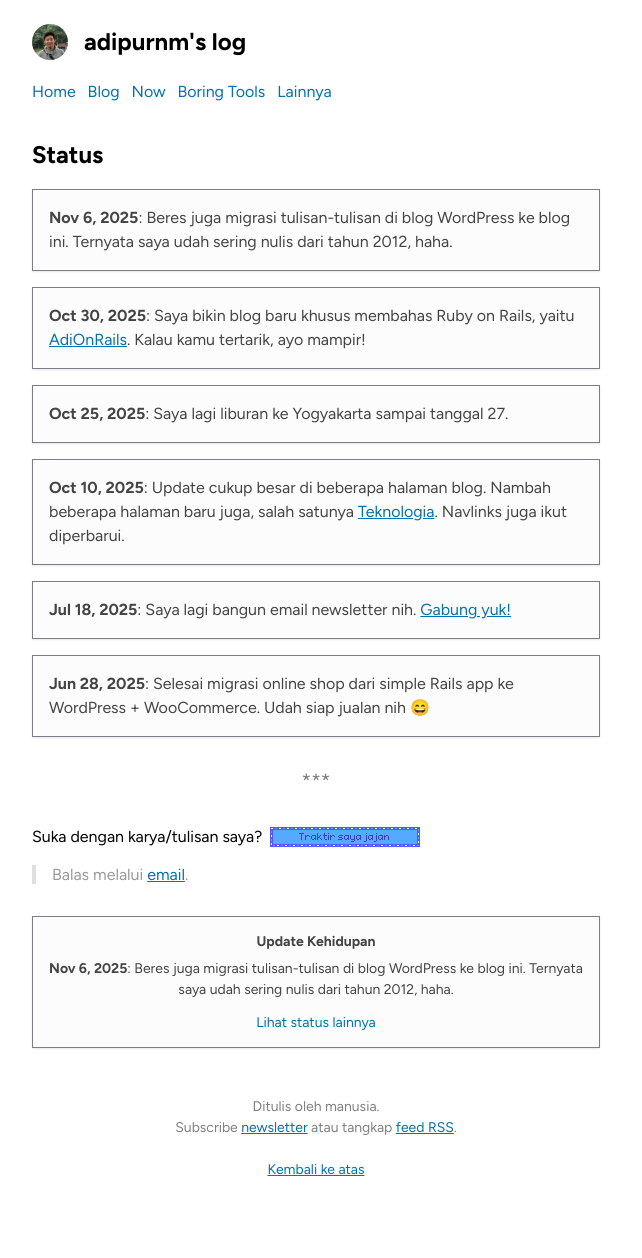
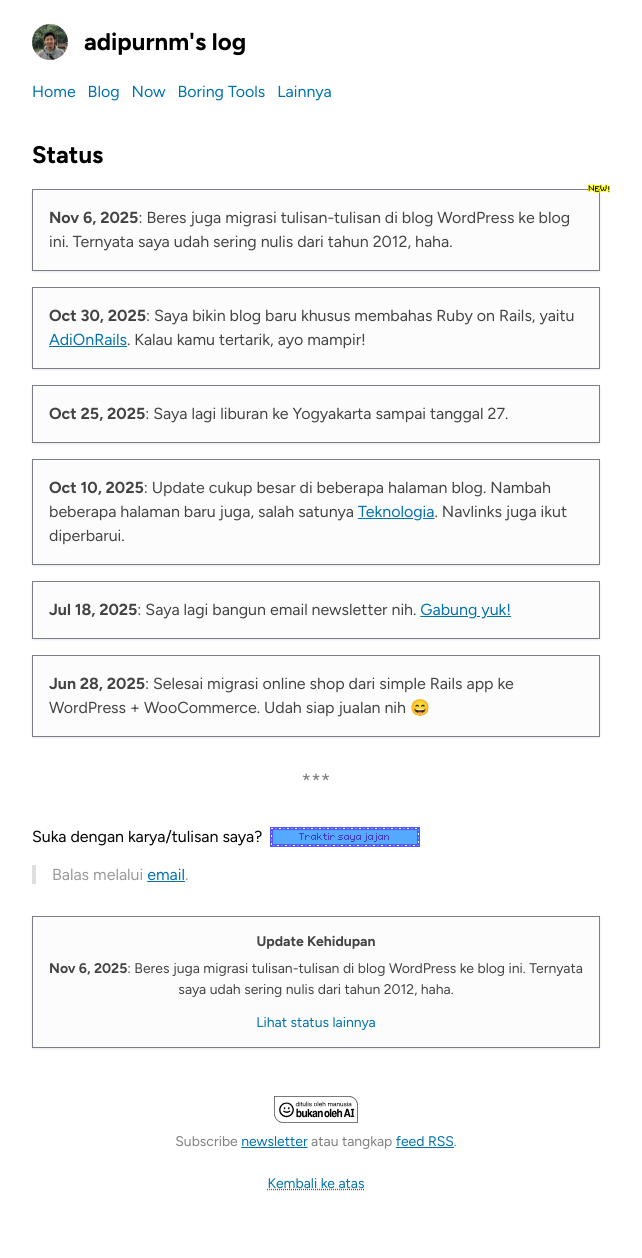
Before and after one commit to adiprnm/weblog, a Jekyll site: the page built from status.html, in a window 1280 px wide. Shown: the whole page, without its empty margins (324-966 px from the left). Built offline with Jekyll 4.4.1, drawn with Linux system fonts in a browser that asks for light colours.

Commit message:
Add some decorations

```diff
--- a/_layouts/default.html
+++ b/_layouts/default.html
@@ -79,10 +79,12 @@
         </div>
         {% endif %}
         <p>
-          Ditulis oleh manusia.<br>
+          <a href="https://notbyai.fyi" target="_blank">
+            <img src="/assets/images/ditulis-oleh-manusia.svg" class="not-by-ai" alt="Ditulis oleh manusia, buka oleh AI">
+          </a>
           Subscribe <a href="/newsletter">newsletter</a> atau tangkap <a class="underline" href="/feed.xml">feed RSS</a>.
           <br><br>
-          <a href="#">Kembali ke atas</a>
+          <a href="#" class="underline--dotted">Kembali ke atas</a>
         </p>
       </footer>
     </main>
--- a/_sass/base.scss
+++ b/_sass/base.scss
@@ -582,9 +582,15 @@ details[open] > summary::before {
 }
 sup.new-item {
   display: inline-block;
-  width: 30px;
-  height: 15px;
+  width: 25px;
+  height: 9px;
+  margin-left: 2px;
   background: url('/assets/images/new.gif') center center / cover;
+}
+sup.new-item--absolute {
+  position: absolute;
+  right: -12px;
+  top: -6px;
 }
 p:has(.donate-button), a:has(> .donate-button) {
   display: flex;
@@ -598,3 +604,10 @@ p:has(.donate-button), a:has(> .donate-button) {
   height: 20px;
   display: inline;
 }
+.not-by-ai {
+  width: 84px;
+  margin-bottom: 8px;
+}
+.relative {
+  position: relative;
+}
--- a/status.html
+++ b/status.html
@@ -4,7 +4,10 @@ title: Status
 ---
 
 {% for status in site.data.statuses %}
-  <article class="mb-4 status">
+  <article class="mb-4 status relative">
+    {% if forloop.first %}
+      <sup class="new-item new-item--absolute"></sup>
+    {% endif %}
     <p class="mt-0 mb-0"><strong>{{ status.date | date: "%b %-d, %Y" }}</strong>: {{ status.status }}</p>
   </article>
 {% endfor %}
```
Also changed, not shown: assets/images/ditulis-oleh-manusia.svg (added), assets/images/new.gif.
